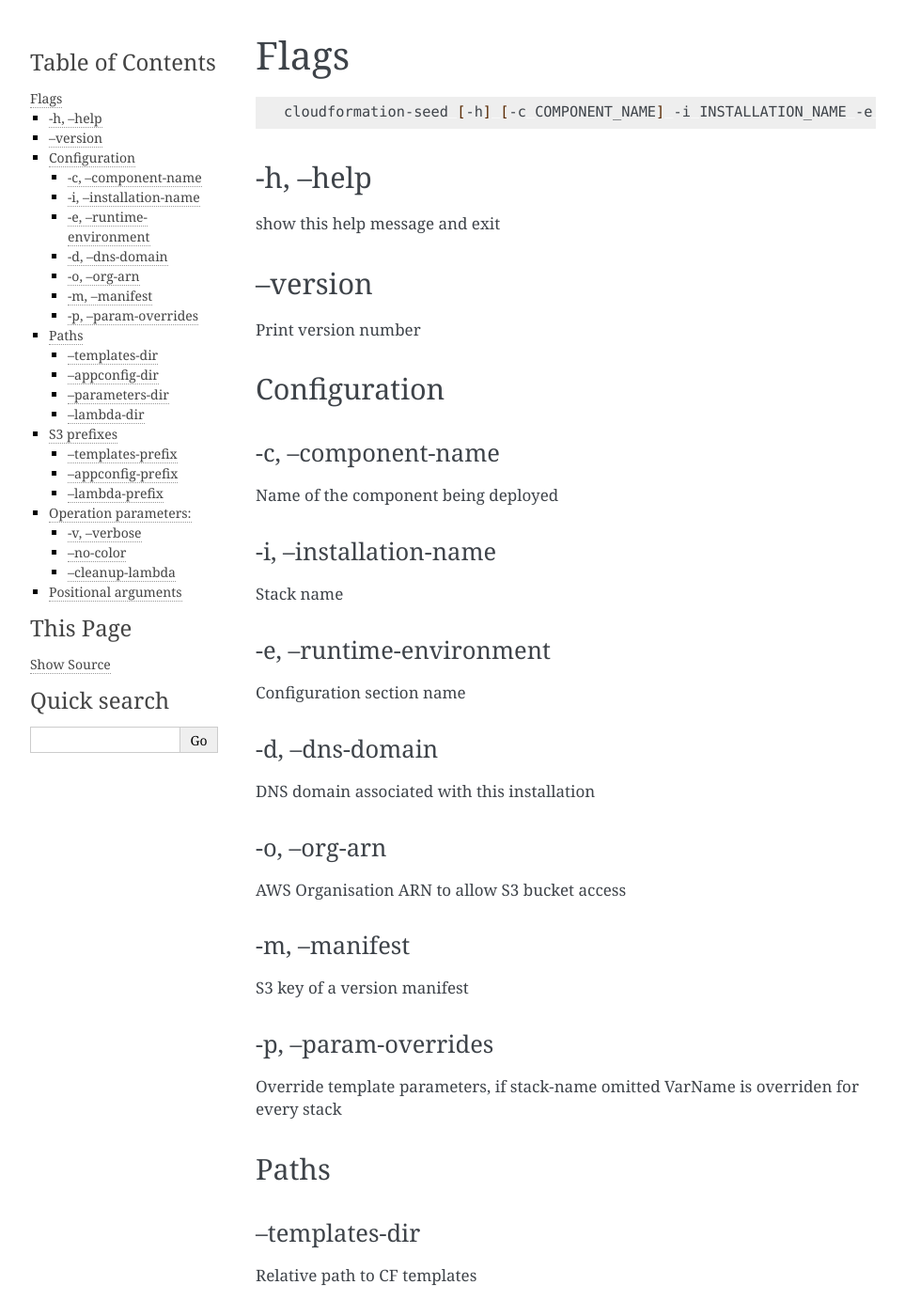
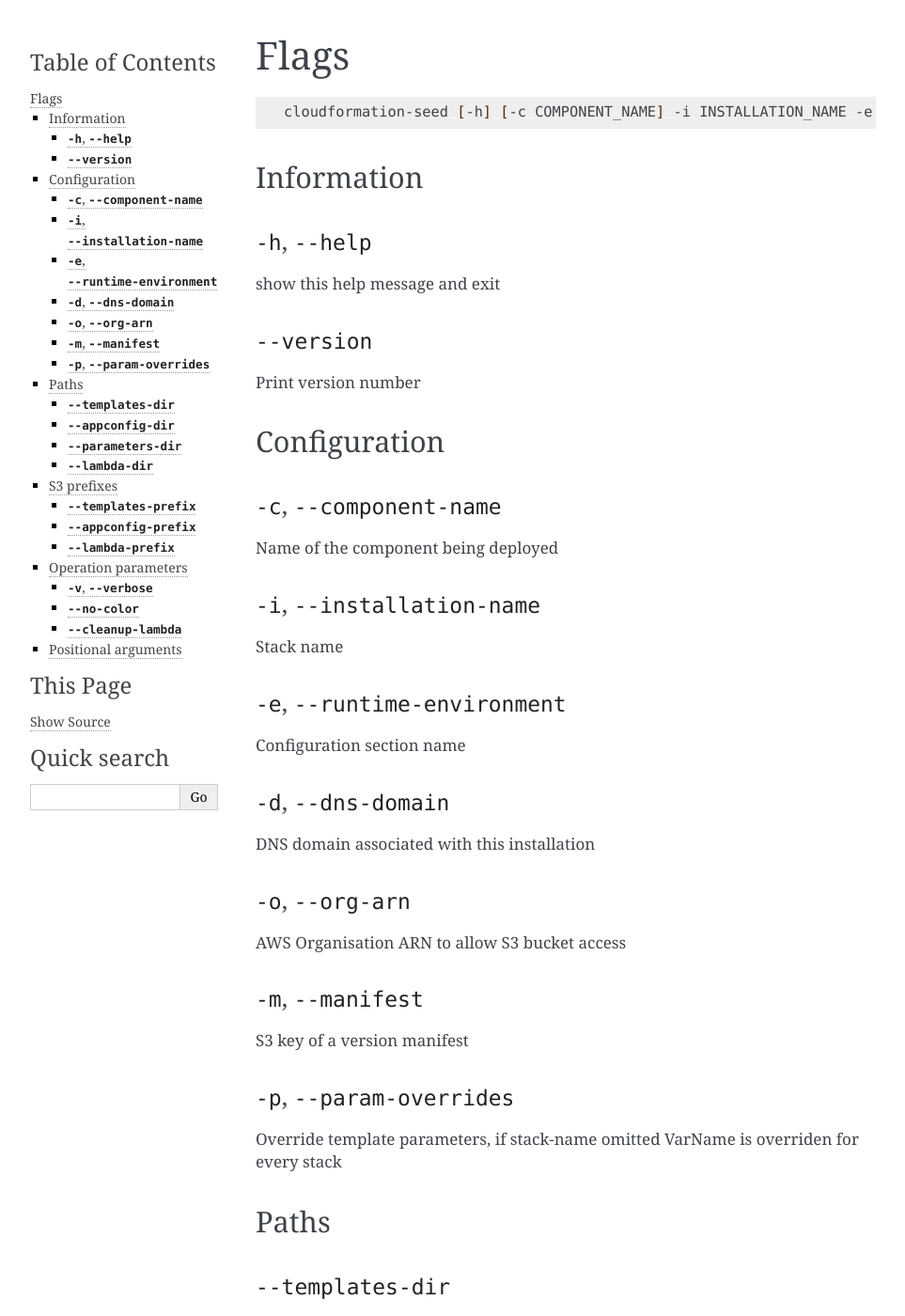
Before and after one commit to Innablr/cloudformation-seed, a Sphinx documentation site: the page built from docs/_src/flags.md, in a window 1280 px wide and 1400 px high. Shown: the whole window at 94% size, without its empty margins (148-1111 px from the left). Built offline with Sphinx 7.4.7, drawn with Linux system fonts in a browser that asks for light colours; some of the changed text lies outside the part shown.

Commit message:
Update flags formatting

````diff
--- a/docs/_src/flags.md
+++ b/docs/_src/flags.md
@@ -4,87 +4,89 @@
 cloudformation-seed [-h] [-c COMPONENT_NAME] -i INSTALLATION_NAME -e RUNTIME_ENVIRONMENT -d DNS_DOMAIN [-o ORG_ARN] [-m MANIFEST] [-p stack-name:VarName=value [stack-name:VarName=value ...]] [--templates-dir TEMPLATES_DIR] [--appconfig-dir APPCONFIG_DIR] [--parameters-dir PARAMETERS_DIR] [--lambda-dir LAMBDA_DIR] [--templates-prefix TEMPLATES_PREFIX] [--appconfig-prefix APPCONFIG_PREFIX] [--lambda-prefix LAMBDA_PREFIX] [-v] [--no-color] [--cleanup-lambda] [--version] {deploy,teardown}
 ```
 
-## -h, --help
+## Information
+
+### `-h`, `--help`
 
 show this help message and exit
 
-## --version
+### `--version`
 
 Print version number
 
 ## Configuration
 
-### -c, --component-name
+### `-c`, `--component-name`
 
 Name of the component being deployed
 
-### -i, --installation-name
+### `-i`, `--installation-name`
 
 Stack name
 
-### -e, --runtime-environment
+### `-e`, `--runtime-environment`
 
 Configuration section name
 
-### -d, --dns-domain
+### `-d`, `--dns-domain`
 
 DNS domain associated with this installation
 
-### -o, --org-arn
+### `-o`, `--org-arn`
 
 AWS Organisation ARN to allow S3 bucket access
 
-### -m, --manifest
+### `-m`, `--manifest`
 
 S3 key of a version manifest
 
-### -p, --param-overrides
+### `-p`, `--param-overrides`
 
 Override template parameters, if stack-name omitted VarName is overriden for every stack
 
 ## Paths
 
-### --templates-dir
+### `--templates-dir`
 
 Relative path to CF templates
 
-### --appconfig-dir
+### `--appconfig-dir`
 
 Relative path to application configuration
 
-### --parameters-dir
+### `--parameters-dir`
 
 Relative path to parameters
 
-### --lambda-dir
+### `--lambda-dir`
 
 Relative path to Lambda function sources
 
 ## S3 prefixes
 
-### --templates-prefix
+### `--templates-prefix`
 
 S3 prefix for Cloudformation templates
 
-### --appconfig-prefix
+### `--appconfig-prefix`
 
 S3 prefix for application configuration
 
-### --lambda-prefix
+### `--lambda-prefix`
 
 S3 prefix for Lambda function sources
 
-## Operation parameters:
+## Operation parameters
 
-### -v, --verbose
+### `-v`, `--verbose`
 
 Be more verbose
 
-### --no-color
+### `--no-color`
 
 Strip colors for basic terminals
 
-### --cleanup-lambda
+### `--cleanup-lambda`
 
 Run `make clean` after uploading Lambda functions
 
````
